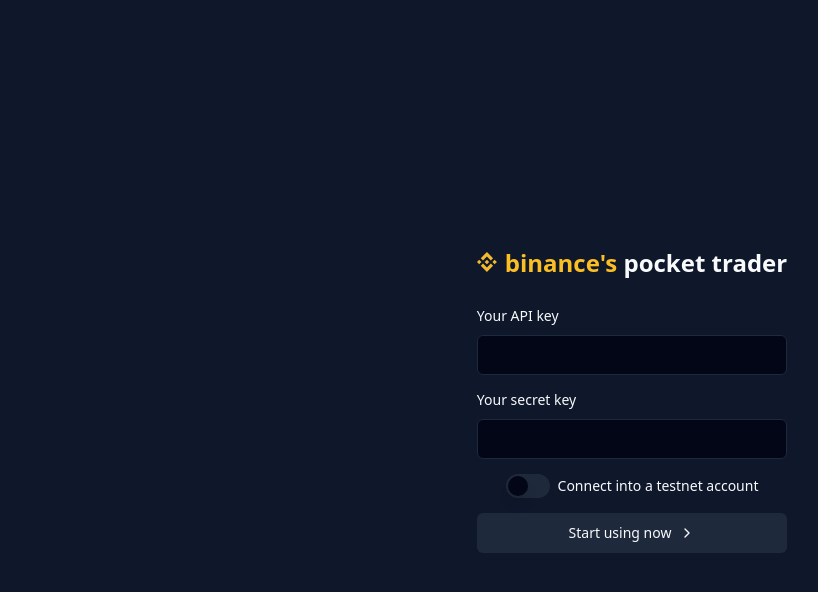
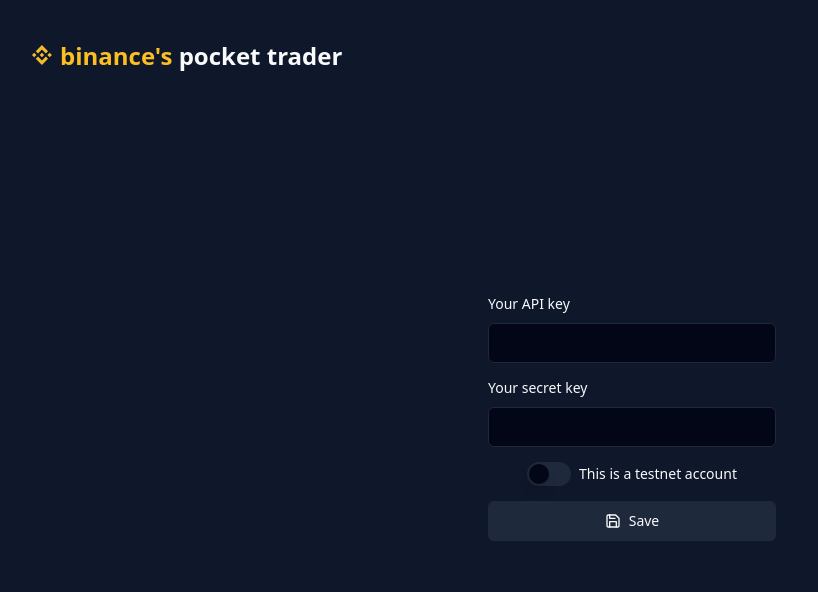
Before and after one commit to lorenzoa7/futures-pocket-trader-native, a React (Vite) app: page / in a window 1280 px wide. Before the commit this address led to /sign-in. Shown: the top 592 px of the page, without its empty margins (8-826 px from the left). Built offline with nearby package versions, Linux system fonts and the light colour scheme.

Commit message:
refactor: change auth page

```diff
--- /dev/null
+++ b/src/components/core/header.tsx
@@ -0,0 +1,12 @@
+import BinanceIcon from '../icons/binance-icon'
+
+export function Header() {
+  return (
+    <div className="flex items-baseline gap-2">
+      <BinanceIcon width={20} height={20} />
+      <h1 className="text-2xl font-semibold text-slate-50">
+        <span className="text-amber-400">binance's</span> pocket trader
+      </h1>
+    </div>
+  )
+}
--- a/src/pages/_layouts/app.tsx
+++ b/src/pages/_layouts/app.tsx
@@ -1,23 +1,11 @@
-import { useEffect } from 'react'
-import { Outlet, useNavigate } from 'react-router-dom'
+import { Header } from '@/components/core/header'
+import { Outlet } from 'react-router-dom'
 
 export function AppLayout() {
-  const navigate = useNavigate()
-
-  useEffect(() => {
-    console.log('entrei')
-    const apiKey = localStorage.getItem('apiKey')
-    const isAuthenticated = !!apiKey && apiKey.length > 0
-    if (!isAuthenticated) {
-      navigate('/sign-in', {
-        replace: true,
-      })
-    }
-  }, [navigate])
-
   return (
-    <div className="text-slate-50s dark flex min-h-screen select-none flex-col bg-slate-50 text-sm antialiased outline-none">
-      <div className="flex flex-1 flex-col gap-4 p-8 pt-6">
+    <div className="dark flex min-h-screen select-none flex-col bg-slate-900 p-10 text-slate-50 antialiased">
+      <Header />
+      <div className="flex flex-1 flex-col">
         <Outlet />
       </div>
     </div>
--- a/src/pages/_layouts/auth.tsx
+++ /dev/null
@@ -1,9 +0,0 @@
-import { Outlet } from 'react-router-dom'
-
-export function AuthLayout() {
-  return (
-    <div className="dark container grid min-h-screen select-none flex-col items-center justify-center bg-slate-900 text-slate-50 antialiased">
-      <Outlet />
-    </div>
-  )
-}
--- a/src/pages/app/index.tsx
+++ b/src/pages/app/index.tsx
@@ -1,3 +1,97 @@
+import { getAccountInformation } from '@/api/get-account-information'
+import { Button } from '@/components/ui/button'
+import {
+  Form,
+  FormControl,
+  FormField,
+  FormItem,
+  FormLabel,
+  FormMessage,
+} from '@/components/ui/form'
+import { Input } from '@/components/ui/input'
+import { Switch } from '@/components/ui/switch'
+import { SignInSchema, signInSchema } from '@/schemas/sign-in-schema'
+import { zodResolver } from '@hookform/resolvers/zod'
+import { SaveIcon } from 'lucide-react'
+import { useForm } from 'react-hook-form'
+
 export function Main() {
-  return <h1 className="text-6xl">Welcome!</h1>
+  const form = useForm<SignInSchema>({
+    resolver: zodResolver(signInSchema),
+    defaultValues: {
+      apiKey: '',
+      secretKey: '',
+      isTestnetAccount: false,
+    },
+  })
+
+  async function handleSignIn(data: SignInSchema) {
+    const account = await getAccountInformation(data.apiKey, data.secretKey)
+    console.log(account)
+  }
+
+  return (
+    <div className="m-auto flex flex-col justify-center gap-6">
+      <Form {...form}>
+        <form
+          className="flex flex-col gap-3"
+          onSubmit={form.handleSubmit(handleSignIn)}
+        >
+          <FormField
+            control={form.control}
+            name="apiKey"
+            render={({ field }) => (
+              <FormItem>
+                <FormLabel>Your API key</FormLabel>
+                <FormControl>
+                  <Input {...field} />
+                </FormControl>
+
+                <FormMessage />
+              </FormItem>
+            )}
+          />
+
+          <FormField
+            control={form.control}
+            name="secretKey"
+            render={({ field }) => (
+              <FormItem>
+                <FormLabel>Your secret key</FormLabel>
+                <FormControl>
+                  <Input {...field} />
+                </FormControl>
+
+                <FormMessage />
+              </FormItem>
+            )}
+          />
+
+          <FormField
+            control={form.control}
+            name="isTestnetAccount"
+            render={({ field }) => (
+              <FormItem className="flex items-center justify-center gap-2">
+                <FormControl>
+                  <Switch
+                    checked={field.value}
+                    onCheckedChange={field.onChange}
+                  />
+                </FormControl>
+
+                <FormLabel className="pb-2">
+                  This is a testnet account
+                </FormLabel>
+              </FormItem>
+            )}
+          />
+
+          <Button variant="secondary" type="submit" className="w-72">
+            <SaveIcon className="mr-2 size-4" />
+            Save
+          </Button>
+        </form>
+      </Form>
+    </div>
+  )
 }
--- a/src/pages/auth/sign-in.tsx
+++ /dev/null
@@ -1,104 +0,0 @@
-import { getAccountInformation } from '@/api/get-account-information'
-import BinanceIcon from '@/components/icons/binance-icon'
-import { Button } from '@/components/ui/button'
-import {
-  Form,
-  FormControl,
-  FormField,
-  FormItem,
-  FormLabel,
-  FormMessage,
-} from '@/components/ui/form'
-import { Input } from '@/components/ui/input'
-import { Switch } from '@/components/ui/switch'
-import { SignInSchema, signInSchema } from '@/schemas/sign-in-schema'
-import { zodResolver } from '@hookform/resolvers/zod'
-import { ChevronRight } from 'lucide-react'
-import { useForm } from 'react-hook-form'
-
-export function SignIn() {
-  const form = useForm<SignInSchema>({
-    resolver: zodResolver(signInSchema),
-    defaultValues: {
-      apiKey: '',
-      secretKey: '',
-      isTestnetAccount: false,
-    },
-  })
-
-  async function handleSignIn(data: SignInSchema) {
-    const account = await getAccountInformation(data.apiKey, data.secretKey)
-    console.log(account)
-  }
-
-  return (
-    <div className="mx-auto flex w-full flex-col justify-center gap-6">
-      <div className="flex items-baseline gap-2">
-        <BinanceIcon width={20} height={20} />
-        <h1 className="text-2xl font-semibold text-slate-50">
-          <span className="text-amber-400">binance's</span> pocket trader
-        </h1>
-      </div>
-      <Form {...form}>
-        <form
-          className="flex flex-col gap-3"
-          onSubmit={form.handleSubmit(handleSignIn)}
-        >
-          <FormField
-            control={form.control}
-            name="apiKey"
-            render={({ field }) => (
-              <FormItem>
-                <FormLabel>Your API key</FormLabel>
-                <FormControl>
-                  <Input {...field} />
-                </FormControl>
-
-                <FormMessage />
-              </FormItem>
-            )}
-          />
-
-          <FormField
-            control={form.control}
-            name="secretKey"
-            render={({ field }) => (
-              <FormItem>
-                <FormLabel>Your secret key</FormLabel>
-                <FormControl>
-                  <Input {...field} />
-                </FormControl>
-
-                <FormMessage />
-              </FormItem>
-            )}
-          />
-
-          <FormField
-            control={form.control}
-            name="isTestnetAccount"
-            render={({ field }) => (
-              <FormItem className="flex items-center justify-center gap-2">
-                <FormControl>
-                  <Switch
-                    checked={field.value}
-                    onCheckedChange={field.onChange}
-                  />
-                </FormControl>
-
-                <FormLabel className="pb-2">
-                  Connect into a testnet account
-                </FormLabel>
-              </FormItem>
-            )}
-          />
-
-          <Button variant="secondary" type="submit">
-            Start using now
-            <ChevronRight className="ml-2 size-4" />
-          </Button>
-        </form>
-      </Form>
-    </div>
-  )
-}
```
Also changed, not shown: src/routes.tsx (+0 -12 lines).
